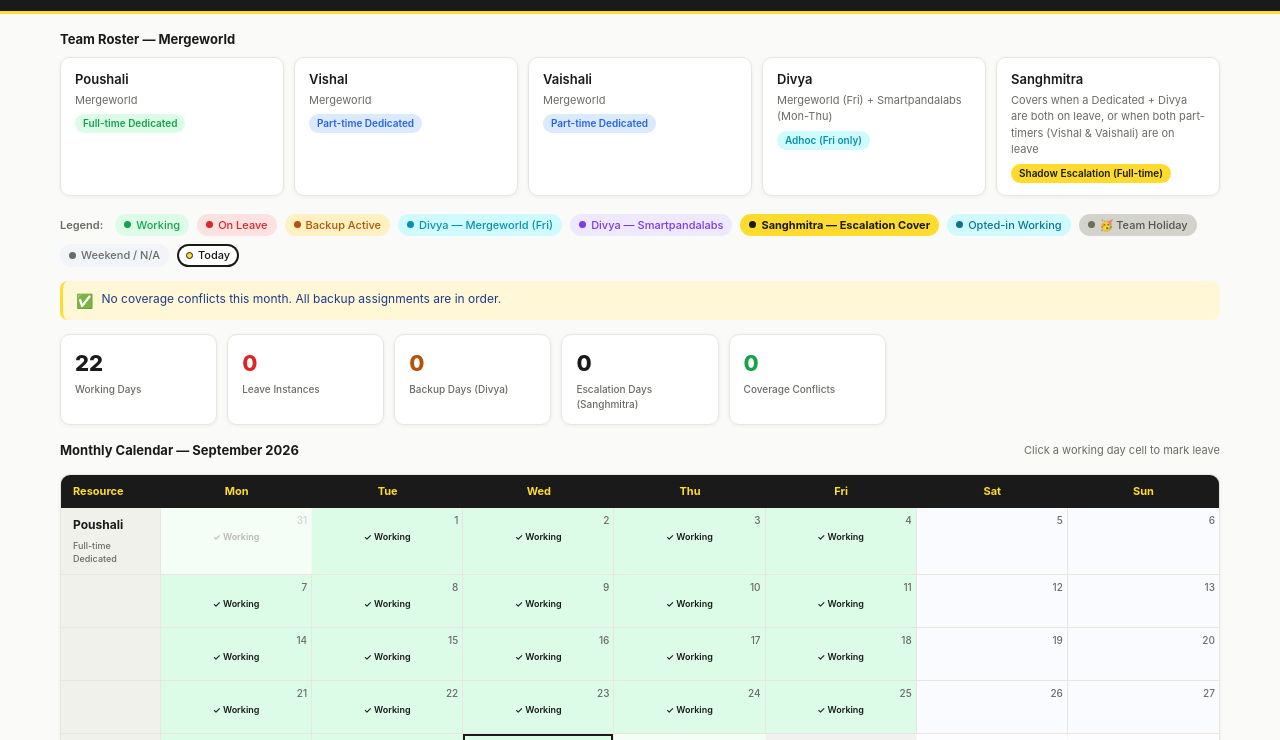
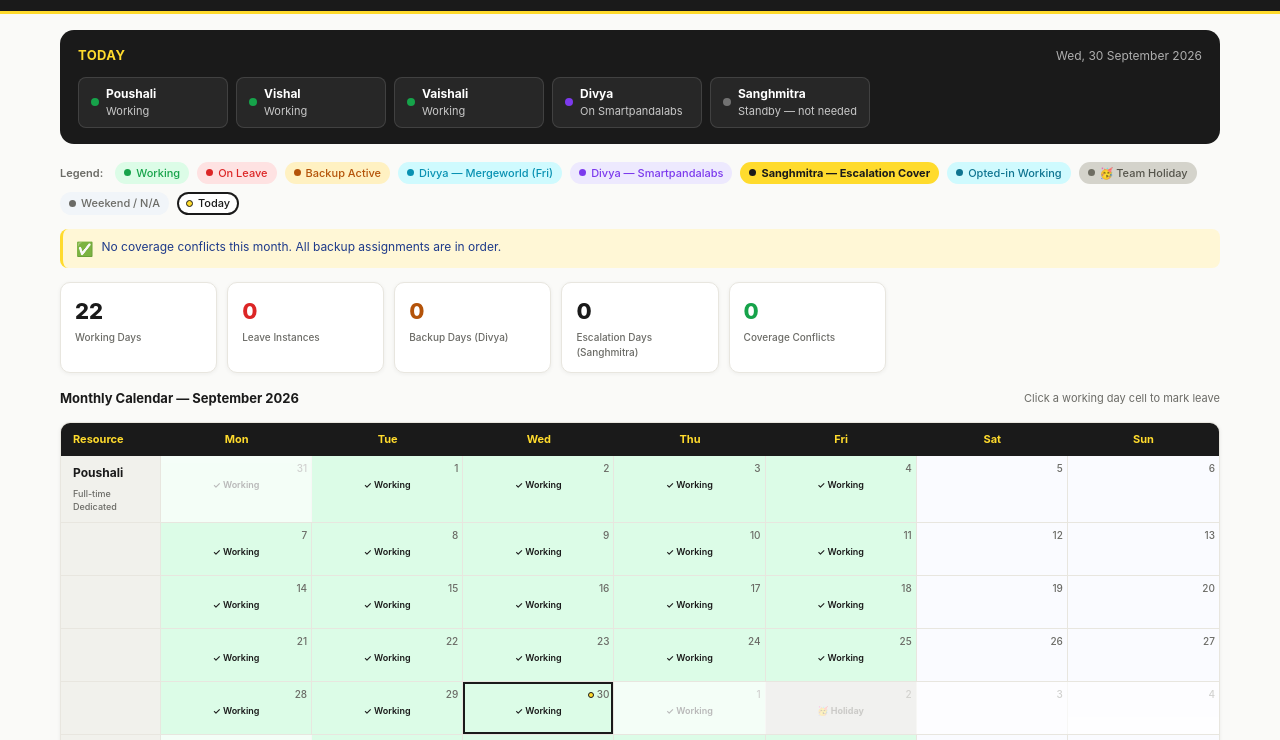
Before and after one commit to nikhilw-del/Mergeworld, a plain HTML site: page index.html in a window 1280 px wide. Shown: the part 46-786 px from the top of the page. Drawn offline with Linux system fonts and the light colour scheme.

Commit message:
TodayUpdate

```diff
--- a/index.html
+++ b/index.html
@@ -256,6 +256,49 @@
 
   .section-title { font-size: 13px; font-weight: 700; margin-bottom: 8px; color: var(--text); }
 
+  /* Today's Summary */
+  .today-summary {
+    background: var(--ink);
+    border-radius: 14px;
+    padding: 16px 18px;
+    margin-bottom: 18px;
+    color: #fff;
+  }
+  .today-summary .ts-header {
+    display: flex; align-items: baseline; justify-content: space-between;
+    margin-bottom: 12px; flex-wrap: wrap; gap: 6px;
+  }
+  .today-summary .ts-title {
+    font-size: 13px; font-weight: 700; color: var(--accent);
+    text-transform: uppercase; letter-spacing: 0.4px;
+  }
+  .today-summary .ts-date { font-size: 12px; color: rgba(255,255,255,0.65); }
+  .today-summary .ts-rows {
+    display: flex; flex-wrap: wrap; gap: 8px;
+  }
+  .ts-person {
+    display: flex; align-items: center; gap: 7px;
+    background: rgba(255,255,255,0.06);
+    border: 1px solid rgba(255,255,255,0.12);
+    border-radius: 8px;
+    padding: 7px 12px;
+    font-size: 12px;
+    min-width: 150px;
+  }
+  .ts-person .ts-dot { width: 8px; height: 8px; border-radius: 50%; flex-shrink: 0; }
+  .ts-person .ts-name { font-weight: 700; }
+  .ts-person .ts-status { color: rgba(255,255,255,0.75); font-size: 11px; }
+  .today-summary .ts-note {
+    margin-top: 10px; font-size: 12px; padding: 8px 12px;
+    background: rgba(255,219,45,0.12); border-radius: 8px;
+    color: var(--accent); font-weight: 600;
+  }
+  .today-summary .ts-allclear {
+    margin-top: 10px; font-size: 12px; color: rgba(255,255,255,0.6);
+  }
+  .today-summary.ts-holiday { background: #3A3A34; }
+  .today-summary.ts-weekend { background: #33332F; }
+
   @media (max-width: 700px) {
     .cal-header, .week-row { grid-template-columns: 72px repeat(7, 1fr); font-size: 10px; }
     .resource-label { padding: 6px 7px; }
@@ -277,9 +320,8 @@
 
 <div class="main">
 
-  <!-- Roster -->
-  <div class="section-title">Team Roster — Mergeworld</div>
-  <div class="roster" id="rosterCards"></div>
+  <!-- Today's Summary -->
+  <div class="today-summary" id="todaySummary"></div>
 
   <!-- Legend -->
   <div class="legend">
@@ -316,6 +358,10 @@
     </div>
     <div id="calBody"></div>
   </div>
+
+  <!-- Roster -->
+  <div class="section-title">Team Roster — Mergeworld</div>
+  <div class="roster" id="rosterCards"></div>
 
 </div>
 
@@ -749,10 +795,80 @@ function isEscalationActive(dateStr) {
 // RENDER
 // ──────────────────────────────────────────────
 function render() {
+  renderTodaySummary();
   renderRoster();
   renderCalendar();
   renderAlerts();
   renderSummary();
+}
+
+function renderTodaySummary() {
+  const el = document.getElementById('todaySummary');
+  if (!el) return;
+
+  const today = new Date();
+  const dateStr = formatDate(today);
+  const dow = today.getDay() === 0 ? 7 : today.getDay();
+  const isWeekend = dow >= 6;
+  const isHoliday = isHolidayDate(dateStr);
+  const dateLabel = `${DAYS_SHORT[dow-1]}, ${today.getDate()} ${MONTHS[today.getMonth()]} ${today.getFullYear()}`;
+
+  if (isHoliday) {
+    el.className = 'today-summary ts-holiday';
+    el.innerHTML = `
+      <div class="ts-header"><span class="ts-title">Today</span><span class="ts-date">${dateLabel}</span></div>
+      <div class="ts-allclear">🥳 ${getHolidayName(dateStr).replace('🥳 ','')} — whole team is off today.</div>
+    `;
+    return;
+  }
+  if (isWeekend) {
+    el.className = 'today-summary ts-weekend';
+    el.innerHTML = `
+      <div class="ts-header"><span class="ts-title">Today</span><span class="ts-date">${dateLabel}</span></div>
+      <div class="ts-allclear">Weekend — no scheduled work today.</div>
+    `;
+    return;
+  }
+
+  el.className = 'today-summary';
+
+  const rows = RESOURCES.map(r => {
+    const state = getCellState(r, dateStr);
+    let dot = 'var(--green)', statusText = 'Working';
+    if (state === 'on-leave') { dot = 'var(--red)'; statusText = 'On Leave'; }
+    else if (state === 'adhoc-day') { dot = 'var(--teal)'; statusText = (dow !== 5 ? 'Working (opt-in)' : 'Working — Mergeworld'); }
+    else if (state === 'adhoc-other') { dot = 'var(--purple)'; statusText = 'On Smartpandalabs'; }
+    else if (state === 'escalation') { dot = 'var(--accent)'; statusText = 'Covering (escalated)'; }
+    else if (state === 'opted-working') { dot = 'var(--teal)'; statusText = 'Working (opt-in)'; }
+    else if (state === 'standby') { dot = 'rgba(255,255,255,0.35)'; statusText = 'Standby — not needed'; }
+    else { dot = 'var(--green)'; statusText = 'Working'; }
+
+    // Divya's backup-active override, same as calendar cell
+    if (r.id === 'divya' && state === 'adhoc-other' && isDivyaBackupNeeded(dateStr)) {
+      dot = 'var(--amber)'; statusText = 'Backing up Mergeworld';
+    }
+
+    return `<div class="ts-person">
+      <span class="ts-dot" style="background:${dot}"></span>
+      <div><div class="ts-name">${r.name}</div><div class="ts-status">${statusText}</div></div>
+    </div>`;
+  }).join('');
+
+  let note = '';
+  const conflict = hasConflict(dateStr);
+  if (conflict && conflict.type === 'danger') {
+    note = `<div class="ts-note">⚠️ No coverage today — please check leave assignments.</div>`;
+  } else if (isEscalationActive(dateStr)) {
+    note = `<div class="ts-note">⚡ Sanghmitra is covering today.</div>`;
+  } else if (isDivyaBackupNeeded(dateStr)) {
+    note = `<div class="ts-note">🔔 Divya is backing up a dedicated resource today.</div>`;
+  }
+
+  el.innerHTML = `
+    <div class="ts-header"><span class="ts-title">Today</span><span class="ts-date">${dateLabel}</span></div>
+    <div class="ts-rows">${rows}</div>
+    ${note}
+  `;
 }
 
 function renderRoster() {
```
